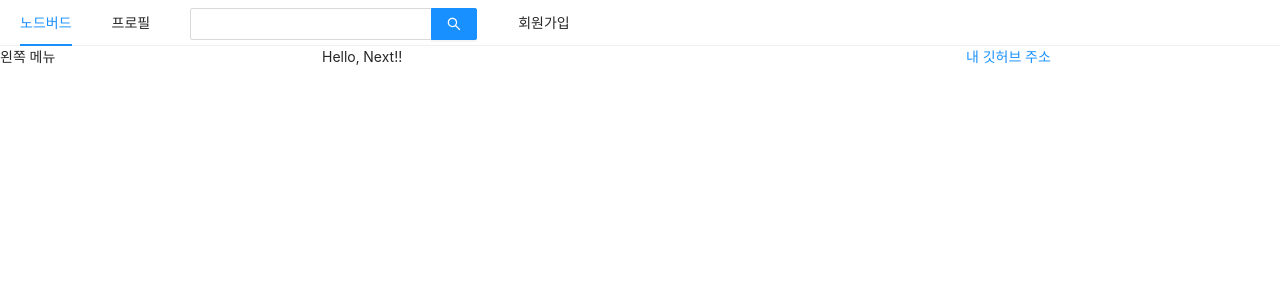
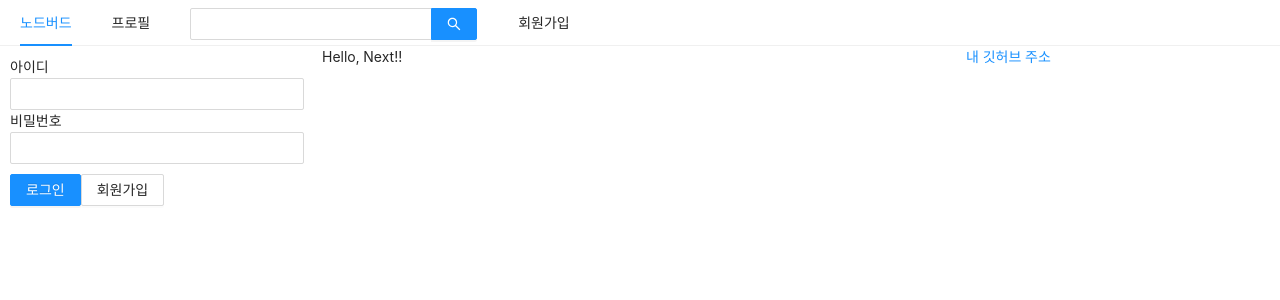
Before and after one commit to jeidiiy/NodeBird, a Next.js app in the folder Front/: page / in a window 1280 px wide. Shown: the top 300 px of the page. Built offline with nearby package versions, Linux system fonts and the light colour scheme.

Commit message:
feat: 더미 데이터로 로그인 및 스타일 추가

```diff
--- a/Front/components/AppLayout.js
+++ b/Front/components/AppLayout.js
@@ -1,9 +1,19 @@
-import React from 'react';
+import React, { useState } from 'react';
 import Proptypes from 'prop-types';
 import Link from 'next/link';
 import { Menu, Input, Row, Col } from 'antd';
+import styled from 'styled-components';
+
+import UserProfile from './UserProfile';
+import LoginForm from './LoginForm';
+
+const SearchInput = styled(Input.Search)`
+  vertical-align: middle;
+`;
 
 const AppLayout = ({ children }) => {
+  const [isLoggedIn, setIsLoggedIn] = useState(false);
+
   return (
     <div>
       <Menu mode="horizontal">
@@ -18,7 +28,7 @@
           </Link>
         </Menu.Item>
         <Menu.Item>
-          <Input.Search enterButton style={{ verticalAlign: 'middle' }} />
+          <SearchInput enterButton />
         </Menu.Item>
         <Menu.Item>
           <Link href="/signup">
@@ -28,7 +38,11 @@
       </Menu>
       <Row gutter={8}>
         <Col xs={24} md={6}>
-          왼쪽 메뉴
+          {isLoggedIn ? (
+            <UserProfile setIsLoggedIn={setIsLoggedIn} />
+          ) : (
+            <LoginForm setIsLoggedIn={setIsLoggedIn} />
+          )}
         </Col>
         <Col xs={24} md={12}>
           {children}
--- a/Front/components/LoginForm.js
+++ b/Front/components/LoginForm.js
@@ -1,8 +1,17 @@
-import React, { useCallback, useState } from 'react';
+import React, { useState, useCallback, useMemo } from 'react';
 import Link from 'next/link';
 import { Form, Input, Button } from 'antd';
+import styled from 'styled-components';
 
-const LoginForm = () => {
+const ButtonWrapper = styled.div`
+  margin-top: 10px;
+`;
+
+const FormWrapper = styled(Form)`
+  padding: 10px;
+`;
+
+const LoginForm = ({ setIsLoggedIn }) => {
   const [id, setId] = useState('');
   const [password, setPassowrd] = useState('');
 
@@ -14,24 +23,29 @@
     setPassowrd(e.target.value);
   }, []);
 
+  const onSubmitForm = useCallback(() => {
+    console.log(id, password);
+    setIsLoggedIn(true);
+  }, [id, password]);
+
   return (
-    <Form>
+    <FormWrapper onFinish={onSubmitForm}>
       <div>
         <label htmlFor="user-id">아이디</label>
         <br />
-        <Input type="user-id" value={id} onChange={onChangeId} required />
+        <Input type="email" value={id} onChange={onChangeId} required />
       </div>
       <div>
         <label htmlFor="user-password">비밀번호</label>
         <br />
         <Input
-          type="user-password"
+          type="password"
           value={password}
           onChange={onChangePassword}
           required
         />
       </div>
-      <div>
+      <ButtonWrapper>
         <Button type="primary" htmlType="submit" loading={false}>
           로그인
         </Button>
@@ -40,9 +54,9 @@
             <Button>회원가입</Button>
           </a>
         </Link>
-      </div>
+      </ButtonWrapper>
       <div></div>
-    </Form>
+    </FormWrapper>
   );
 };
 
--- /dev/null
+++ b/Front/components/UserProfile.js
@@ -0,0 +1,32 @@
+import React, { useCallback } from 'react';
+import { Card, Avatar, Button } from 'antd';
+
+const UserProfile = ({ setIsLoggedIn }) => {
+  const onLogout = useCallback(() => {
+    setIsLoggedIn(false);
+  }, []);
+
+  return (
+    <Card
+      actions={[
+        <div key="twit">
+          짹짹
+          <br />0
+        </div>,
+        <div key="followings">
+          팔로잉
+          <br />0
+        </div>,
+        <div key="followings">
+          팔로워
+          <br />0
+        </div>,
+      ]}
+    >
+      <Card.Meta avatar={<Avatar>JY</Avatar>} title="Ji-Yong" />
+      <Button onClick={onLogout}>로그아웃</Button>
+    </Card>
+  );
+};
+
+export default UserProfile;
```
